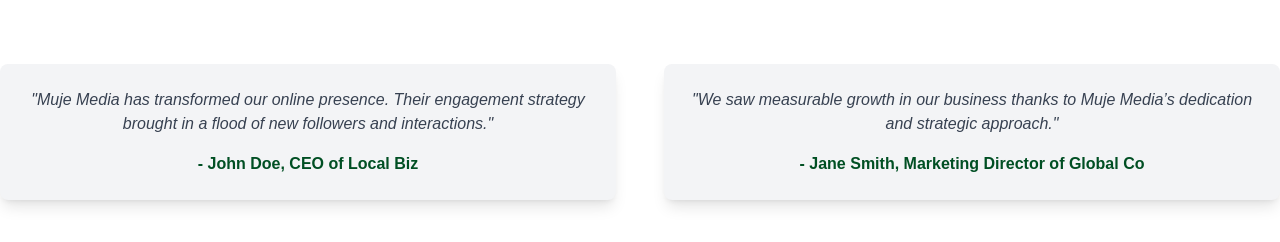
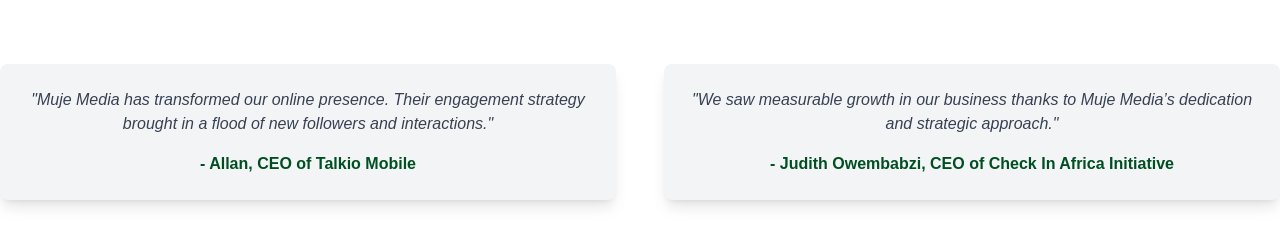
Before and after one commit to Spartn21/MujeMedia, a Next.js app: page / in a window 1280 px wide. Shown: the part 1670-1912 px from the top of the page. Built offline with nearby package versions, Linux system fonts and the light colour scheme.

Commit message:
testimonials

```diff
--- a/pages/index.js
+++ b/pages/index.js
@@ -75,12 +75,12 @@
           <div className="grid grid-cols-1 md:grid-cols-2 gap-12">
             <TestimonialCard
               quote="Muje Media has transformed our online presence. Their engagement strategy brought in a flood of new followers and interactions."
-              author="John Doe, CEO of Local Biz"
+              author="Allan, CEO of Talkio Mobile"
               className="hover:shadow-lg transform transition-transform duration-300 hover:scale-105"
             />
             <TestimonialCard
               quote="We saw measurable growth in our business thanks to Muje Media’s dedication and strategic approach."
-              author="Jane Smith, Marketing Director of Global Co"
+              author="Judith Owembabzi, CEO of Check In Africa Initiative"
               className="hover:shadow-lg transform transition-transform duration-300 hover:scale-105"
             />
           </div>
```
